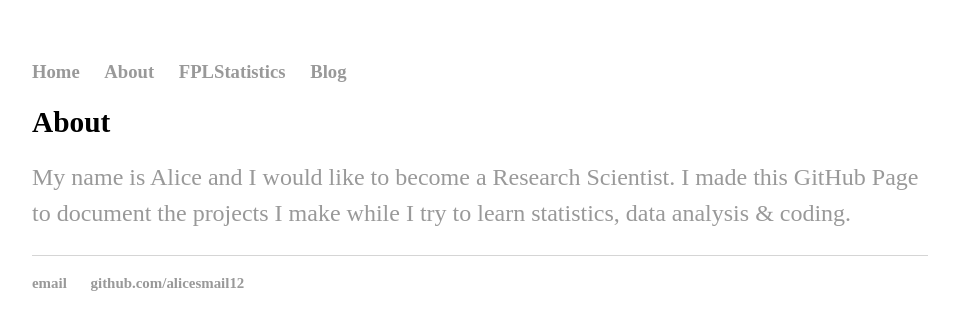
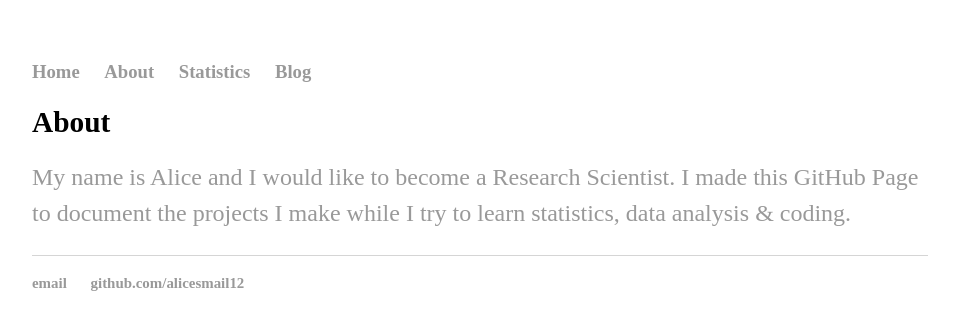
Before and after one commit to alicesmail12/alicesmail12.github.io, a Jekyll site: the page built from about/index.html, in a window 1280 px wide. Shown: the top 330 px of the page, without its empty margins (160-1119 px from the left). Built offline with Jekyll 4.4.1, drawn with Linux system fonts in a browser that asks for light colours; some web fonts are replaced.

Commit message:
Update default.html

```diff
--- a/_layouts/default.html
+++ b/_layouts/default.html
@@ -14,7 +14,7 @@
 	    		<ul>
 	        		<li><a href="/">Home</a></li>
 		        	<li><a href="/about">About</a></li>
-	        		<li><a href="https://alicesmail12.github.io/FPLStatistics">FPLStatistics</a></li>
+	        		<li><a href="https://alicesmail12.github.io/Statistics">Statistics</a></li>
 	        		<li><a href="/blog">Blog</a></li>
 	    		</ul>
 			</nav>
```
